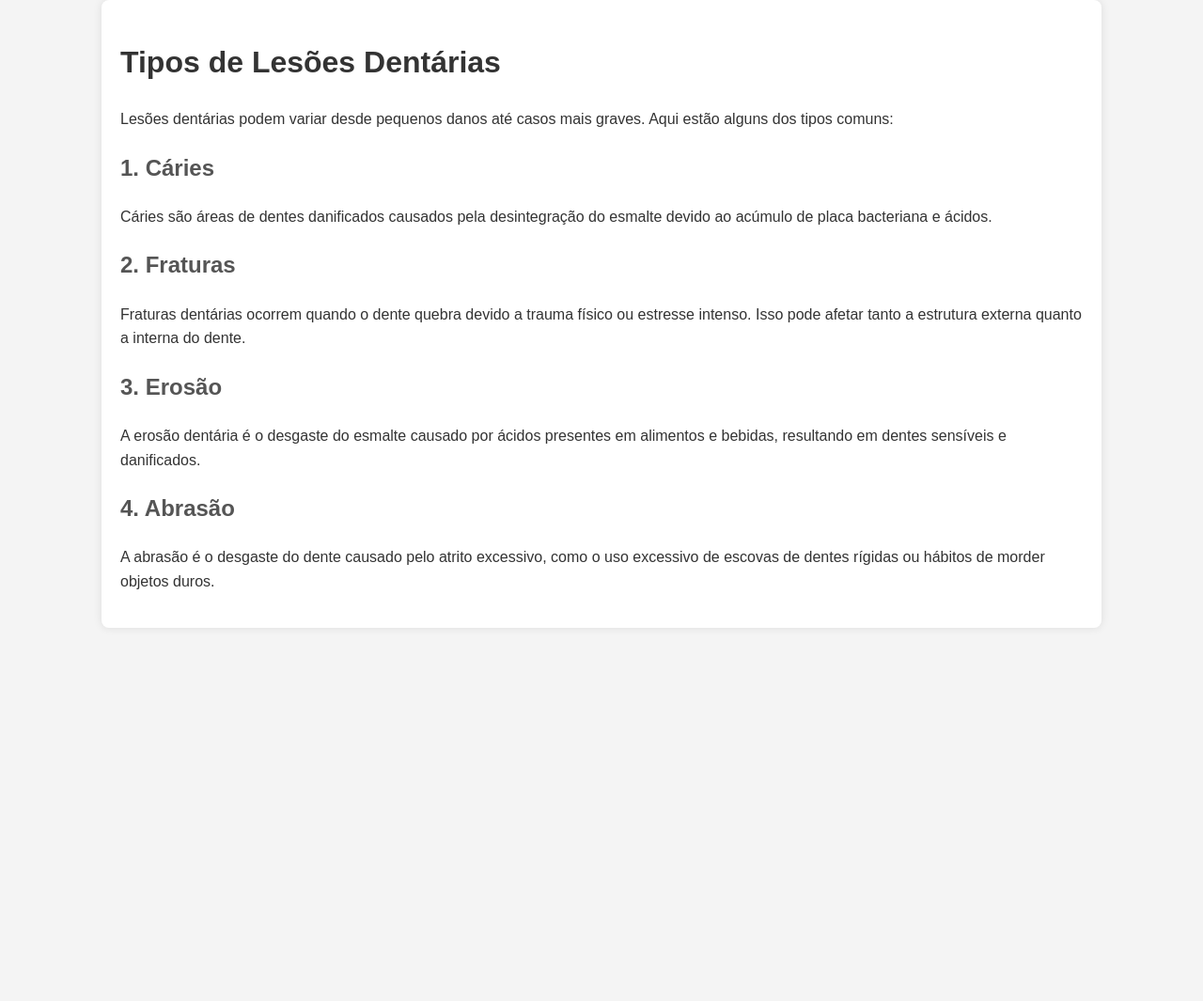
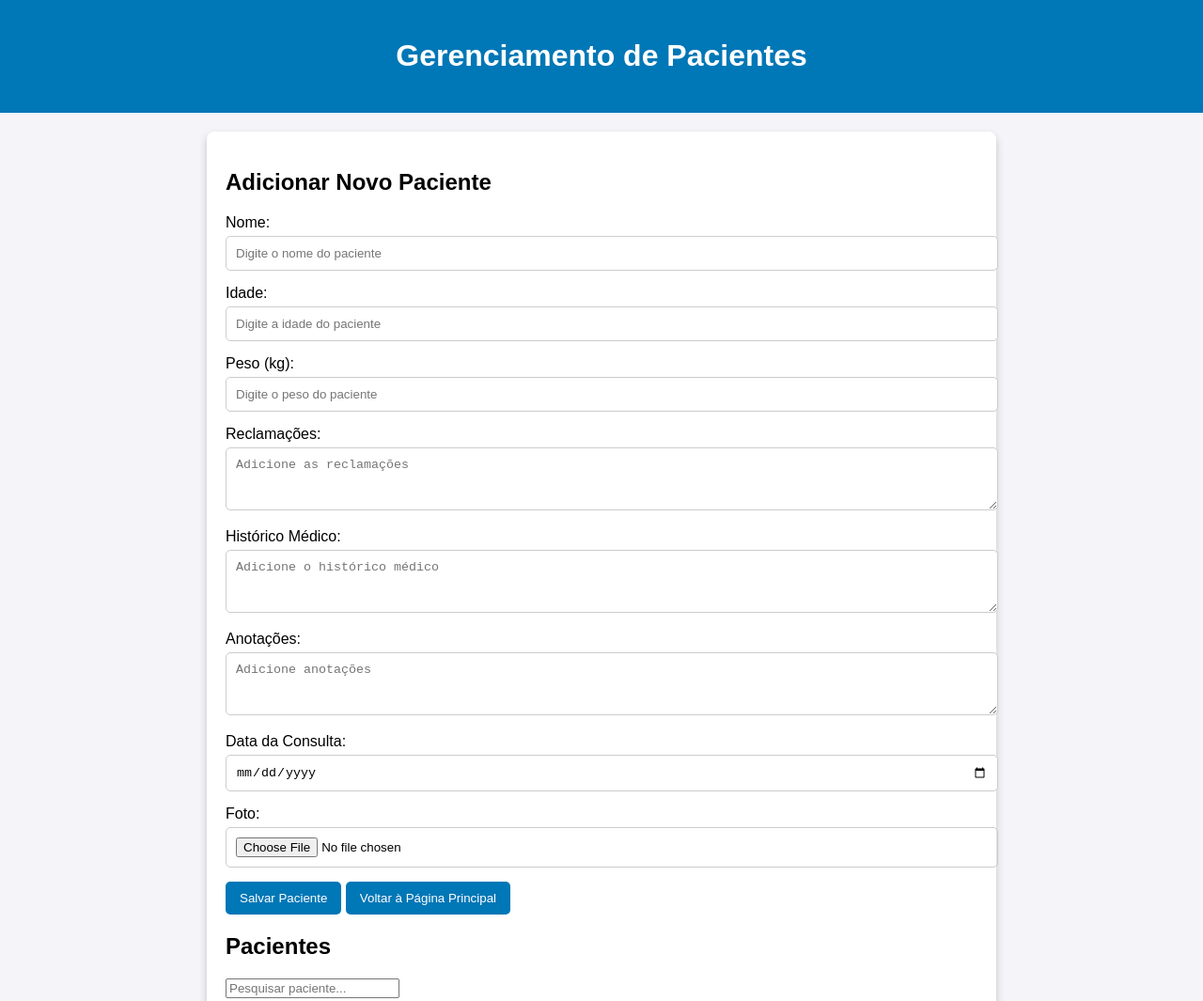
Before and after one commit to miguel202521/test78950, a plain HTML site: page index.html in a window 1280 px wide. Shown: the top 1065 px of the page at 94% size. Before the commit the page ends 800 px from the top, so only its background shows below. Drawn offline with Linux system fonts and the light colour scheme.

Commit message:
Update index.html

```diff
--- a/index.html
+++ b/index.html
@@ -3,49 +3,180 @@
 <head>
     <meta charset="UTF-8">
     <meta name="viewport" content="width=device-width, initial-scale=1.0">
-    <title>Tipos de Lesões Dentárias</title>
+    <title>Gerenciamento de Pacientes</title>
     <style>
         body {
             font-family: Arial, sans-serif;
-            line-height: 1.6;
             margin: 0;
             padding: 0;
-            background-color: #f4f4f4;
-            color: #333;
+            background-color: #f4f4f9;
+        }
+        header {
+            background-color: #0077b6;
+            color: white;
+            text-align: center;
+            padding: 20px;
         }
         .container {
-            width: 80%;
-            margin: auto;
-            overflow: hidden;
+            max-width: 800px;
+            margin: 20px auto;
+            background: white;
             padding: 20px;
-            background: #fff;
             border-radius: 8px;
-            box-shadow: 0 0 10px rgba(0,0,0,0.1);
+            box-shadow: 0 4px 8px rgba(0, 0, 0, 0.2);
         }
-        h1 {
-            color: #333;
+        .patient-list {
+            margin-top: 20px;
         }
-        h2 {
-            color: #555;
+        .patient-card {
+            display: flex;
+            align-items: center;
+            border: 1px solid #ddd;
+            border-radius: 8px;
+            margin-bottom: 10px;
+            padding: 10px;
+            background: #f9f9f9;
+            cursor: pointer;
+        }
+        .patient-card img {
+            width: 50px;
+            height: 50px;
+            border-radius: 50%;
+            margin-right: 10px;
+        }
+        .patient-card:hover {
+            background-color: #e1f5fe;
+        }
+        .form-group {
+            margin-bottom: 15px;
+        }
+        .form-group label {
+            display: block;
+            margin-bottom: 5px;
+        }
+        .form-group input, .form-group textarea, .form-group select {
+            width: 100%;
+            padding: 10px;
+            border: 1px solid #ccc;
+            border-radius: 5px;
+        }
+        .btn {
+            background-color: #0077b6;
+            color: white;
+            border: none;
+            padding: 10px 15px;
+            border-radius: 5px;
+            cursor: pointer;
+        }
+        .btn:hover {
+            background-color: #005f8c;
+        }
+        .details-popup, .confirmation-popup {
+            display: none;
+            position: fixed;
+            top: 50%;
+            left: 50%;
+            transform: translate(-50%, -50%);
+            width: 90%;
+            max-width: 500px;
+            background: white;
+            padding: 20px;
+            border-radius: 8px;
+            box-shadow: 0 4px 8px rgba(0, 0, 0, 0.3);
+            z-index: 1000;
+        }
+        .details-popup h2, .confirmation-popup h2 {
+            margin-top: 0;
+        }
+        .details-popup .btn-close, .confirmation-popup .btn-close {
+            background: red;
+            color: white;
+            float: right;
+            cursor: pointer;
+            padding: 5px 10px;
+            border-radius: 50%;
+            font-weight: bold;
+        }
+        .overlay {
+            display: none;
+            position: fixed;
+            top: 0;
+            left: 0;
+            width: 100%;
+            height: 100%;
+            background: rgba(0, 0, 0, 0.5);
+            z-index: 999;
         }
     </style>
 </head>
 <body>
+    <header>
+        <h1>Gerenciamento de Pacientes</h1>
+    </header>
     <div class="container">
-        <h1>Tipos de Lesões Dentárias</h1>
-        <p>Lesões dentárias podem variar desde pequenos danos até casos mais graves. Aqui estão alguns dos tipos comuns:</p>
+        <h2>Adicionar Novo Paciente</h2>
+        <div class="form-group">
+            <label for="name">Nome:</label>
+            <input type="text" id="name" placeholder="Digite o nome do paciente">
+        </div>
+        <div class="form-group">
+            <label for="age">Idade:</label>
+            <input type="number" id="age" placeholder="Digite a idade do paciente">
+        </div>
+        <div class="form-group">
+            <label for="weight">Peso (kg):</label>
+            <input type="number" id="weight" placeholder="Digite o peso do paciente">
+        </div>
+        <div class="form-group">
+            <label for="complaints">Reclamações:</label>
+            <textarea id="complaints" rows="3" placeholder="Adicione as reclamações"></textarea>
+        </div>
+        <div class="form-group">
+            <label for="history">Histórico Médico:</label>
+            <textarea id="history" rows="3" placeholder="Adicione o histórico médico"></textarea>
+        </div>
+        <div class="form-group">
+            <label for="notes">Anotações:</label>
+            <textarea id="notes" rows="3" placeholder="Adicione anotações"></textarea>
+        </div>
+        <div class="form-group">
+            <label for="consultation-date">Data da Consulta:</label>
+            <input type="date" id="consultation-date">
+        </div>
+        <div class="form-group">
+            <label for="photo">Foto:</label>
+            <input type="file" id="photo" accept="image/*">
+        </div>
+        <button class="btn" onclick="addPatient()">Salvar Paciente</button>
+        <button class="btn" onclick="goBack()">Voltar à Página Principal</button>
 
-        <h2>1. Cáries</h2>
-        <p>Cáries são áreas de dentes danificados causados pela desintegração do esmalte devido ao acúmulo de placa bacteriana e ácidos.</p>
+        <h2>Pacientes</h2>
+        <input type="text" id="search" placeholder="Pesquisar paciente..." onkeyup="filterPatients()">
+        <div class="patient-list" id="patient-list"></div>
+    </div>
 
-        <h2>2. Fraturas</h2>
-        <p>Fraturas dentárias ocorrem quando o dente quebra devido a trauma físico ou estresse intenso. Isso pode afetar tanto a estrutura externa quanto a interna do dente.</p>
+    <div class="overlay" id="overlay"></div>
+    <div class="details-popup" id="details-popup">
+        <button class="btn-close" onclick="closeDetails()">×</button>
+        <h2 id="details-name"></h2>
+        <img id="details-photo" src="" alt="Foto do Paciente" style="width: 100px; height: 100px; border-radius: 50%; margin-bottom: 20px;">
+        <p><strong>Idade:</strong> <span id="details-age"></span></p>
+        <p><strong>Peso:</strong> <span id="details-weight"></span></p>
+        <p><strong>Reclamações:</strong> <span id="details-complaints"></span></p>
+        <p><strong>Histórico Médico:</strong> <span id="details-history"></span></p>
+        <p><strong>Anotações:</strong> <span id="details-notes"></span></p>
+        <p><strong>Data da Consulta:</strong> <span id="details-consultation-date"></span></p>
+    </div>
 
-        <h2>3. Erosão</h2>
-        <p>A erosão dentária é o desgaste do esmalte causado por ácidos presentes em alimentos e bebidas, resultando em dentes sensíveis e danificados.</p>
+    <div class="confirmation-popup" id="confirmation-popup">
+        <button class="btn-close" onclick="closeConfirmation()">×</button>
+        <h2>Tem certeza de que deseja excluir este paciente?</h2>
+        <button class="btn" onclick="deletePatient()">Sim</button>
+        <button class="btn" onclick="closeConfirmation()">Não</button>
+    </div>
 
-        <h2>4. Abrasão</h2>
-        <p>A abrasão é o desgaste do dente causado pelo atrito excessivo, como o uso excessivo de escovas de dentes rígidas ou hábitos de morder objetos duros.</p>
-    </div>
+    <script>
+        // Código JavaScript completo permanece o mesmo, garantindo funcionalidade de adicionar, visualizar, editar, excluir e persistir os dados no localStorage.
+    </script>
 </body>
 </html>
```
